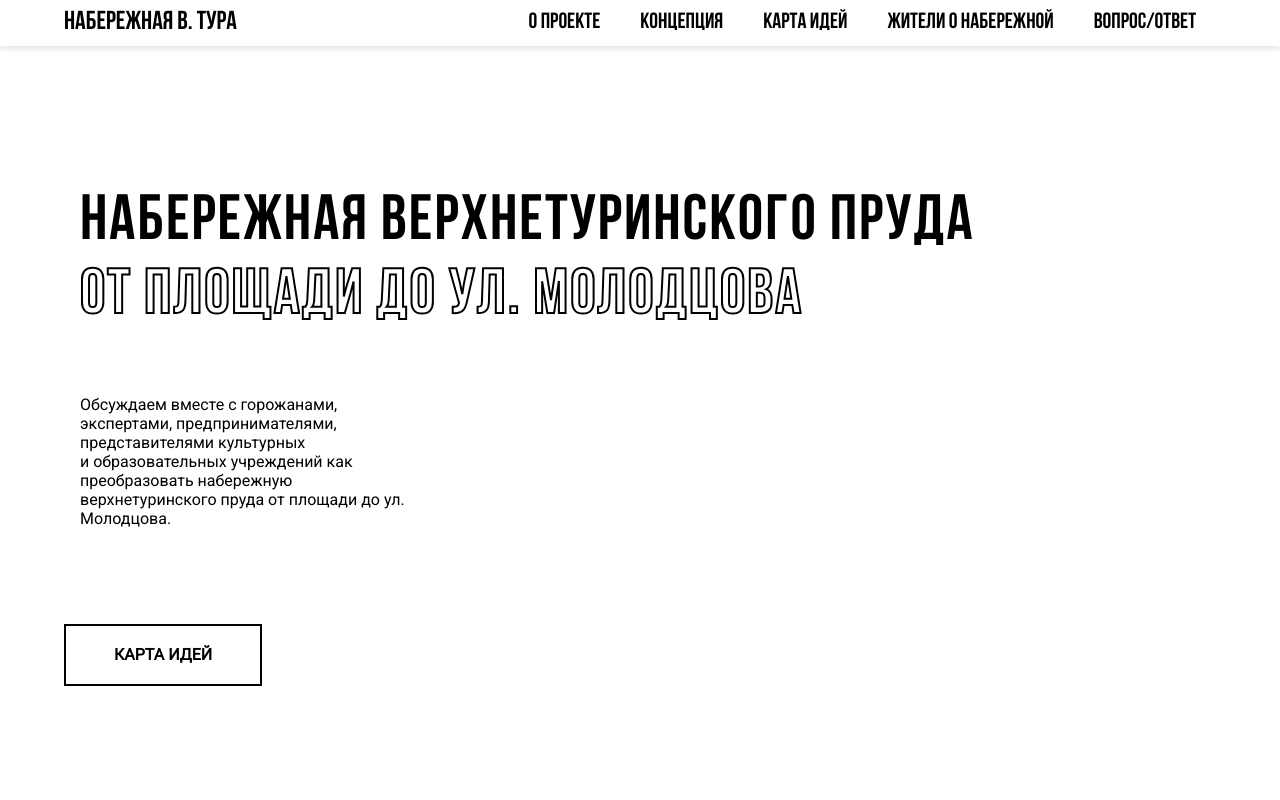
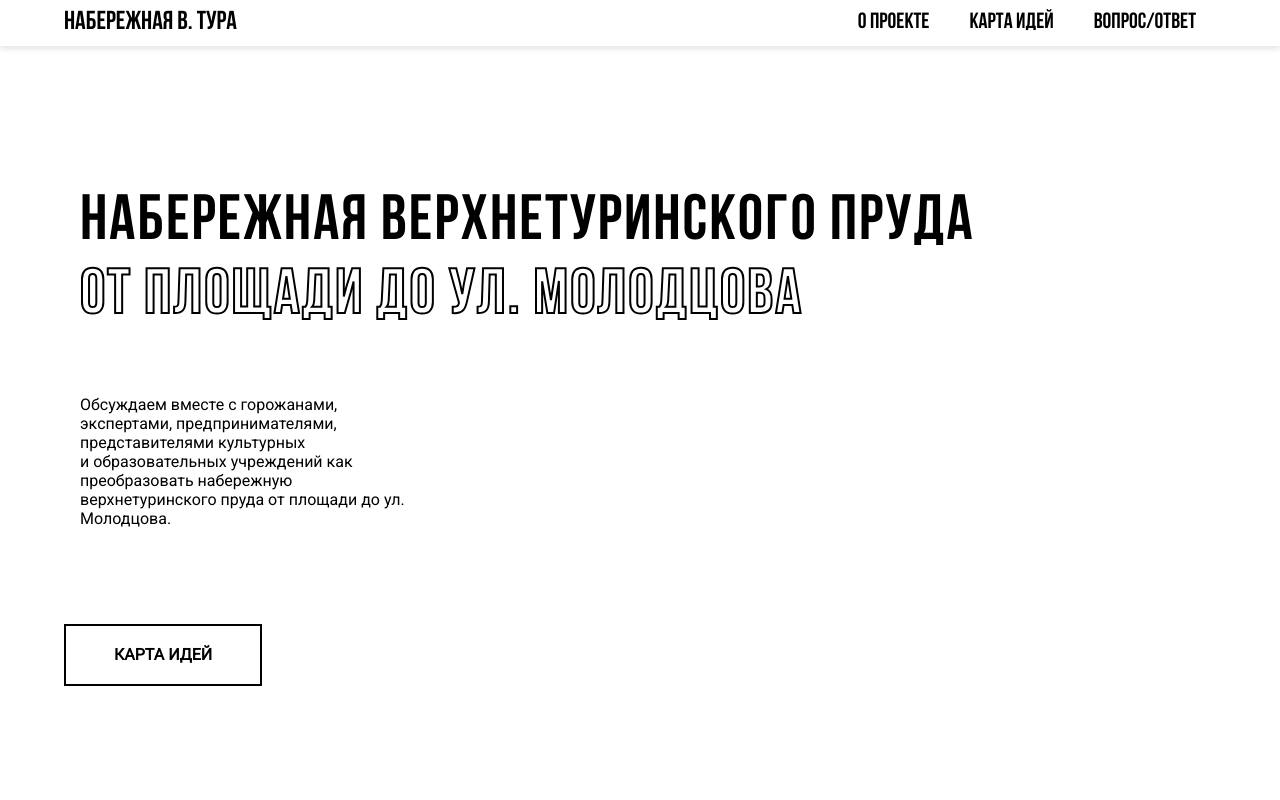
Before and after one commit to designunit/tura, a Next.js app: page / in a window 1280 px wide. Shown: the top 800 px of the page. Built offline with nearby package versions, Linux system fonts and the light colour scheme.

Commit message:
upd menu buttons

```diff
--- a/src/components/Menu/index.tsx
+++ b/src/components/Menu/index.tsx
@@ -16,21 +16,21 @@ export const Menu: React.FC<MenuProps> = ({ onClick }) => {
             text: 'О проекте'
         },
         {
-            href: '/concept',
-            text: 'Концепция'
-        },
-        {
             href: '/#map',
             text: 'Карта идей'
         },
-        {
-            href: '/#stories',
-            text: 'Жители о набережной'
-        },
+        // {
+        //     href: '/#stories',
+        //     text: 'Жители о набережной'
+        // },
         {
             href: '/#faq',
             text: 'Вопрос/Ответ'
         },
+        // {
+        //     href: '/concept',
+        //     text: 'Концепция'
+        // },
     ]
 
     return (
```
